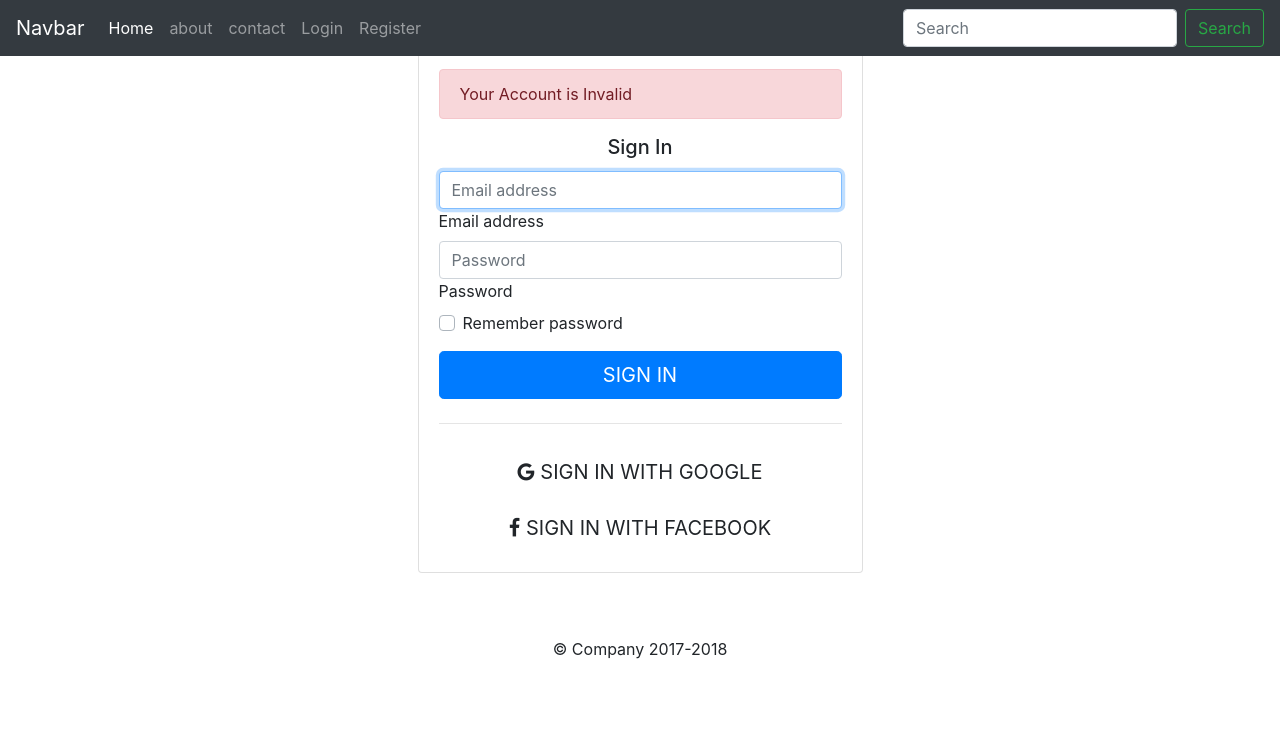
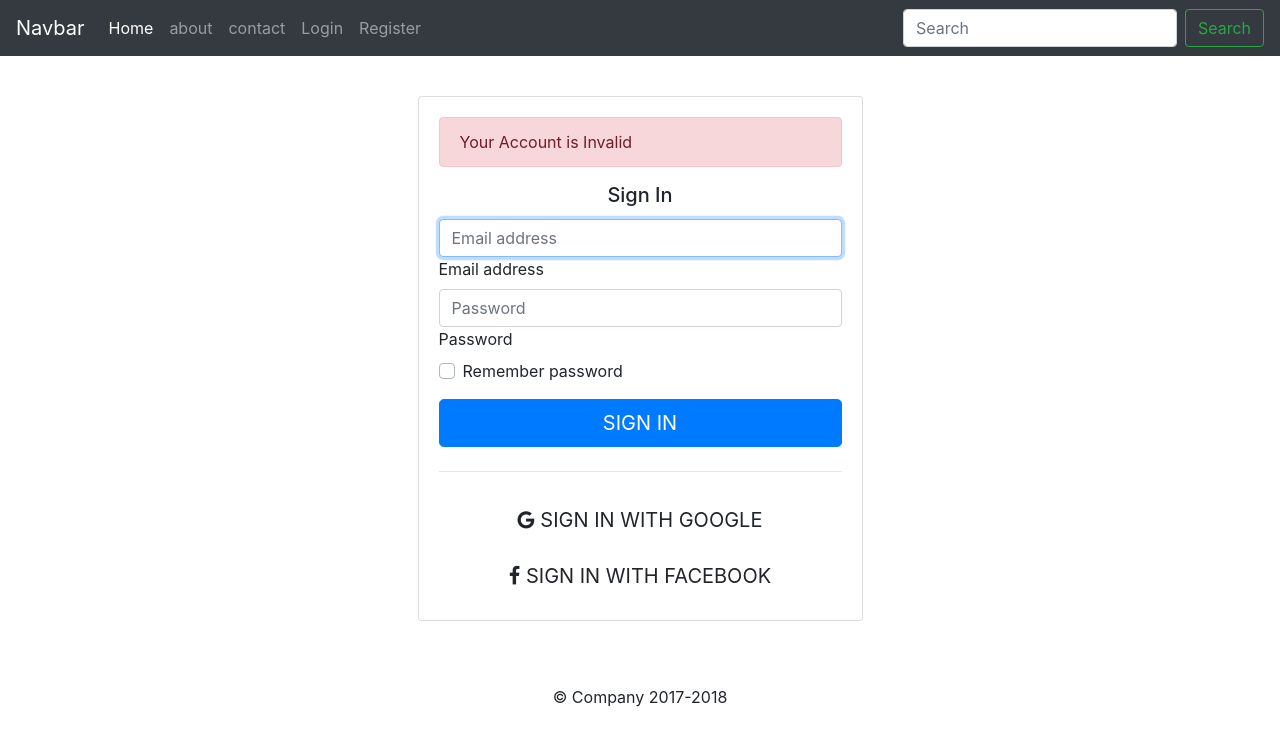
Before and after one commit to tdupuy/futureseason, a CodeIgniter app: page /futureseason/Login/process in a window 1280 px wide. Shown: the top 746 px of the page. Run offline with CodeIgniter, Linux system fonts and the light colour scheme; some libraries are stand-ins or nearby versions; some web fonts are replaced.

Commit message:
Petite correction

```diff
--- a/application/views/Pages/login.php
+++ b/application/views/Pages/login.php
@@ -1,3 +1,4 @@
+<main role="main">
   <div class="container">
       <div class="row">
         <div class="col-sm-9 col-md-7 col-lg-5 mx-auto">
@@ -34,3 +35,4 @@
         </div>
       </div>
     </div>
+  </main>
--- a/application/views/Pages/signin.php
+++ b/application/views/Pages/signin.php
@@ -1,3 +1,4 @@
+<main role="main">
 <div class="container">
       <div class="col-md-6 mx-auto text-center">
          <div class="header-title">
@@ -38,3 +39,4 @@
          </div>
       </div>
    </div>
+ </main>
--- a/application/views/Partials/navmenu.php
+++ b/application/views/Partials/navmenu.php
@@ -9,7 +9,7 @@
     <div class="collapse navbar-collapse" id="navbarsExampleDefault">
       <ul class="navbar-nav mr-auto">
         <li class="nav-item active">
-          <a class="nav-link" href="#">Home <span class="sr-only">(current)</span></a>
+          <a class="nav-link" href="home">Home <span class="sr-only">(current)</span></a>
         </li>
         <li class="nav-item">
           <a class="nav-link" href="about">about</a>
--- a/css/style.css
+++ b/css/style.css
@@ -6,3 +6,7 @@
 .jumbotron.header-block{
   background-color: #FFE436;
 }
+
+main[role='main']{
+  padding-top: 3rem;
+}
```
Lines whose indentation alone changed are shown as unchanged.
